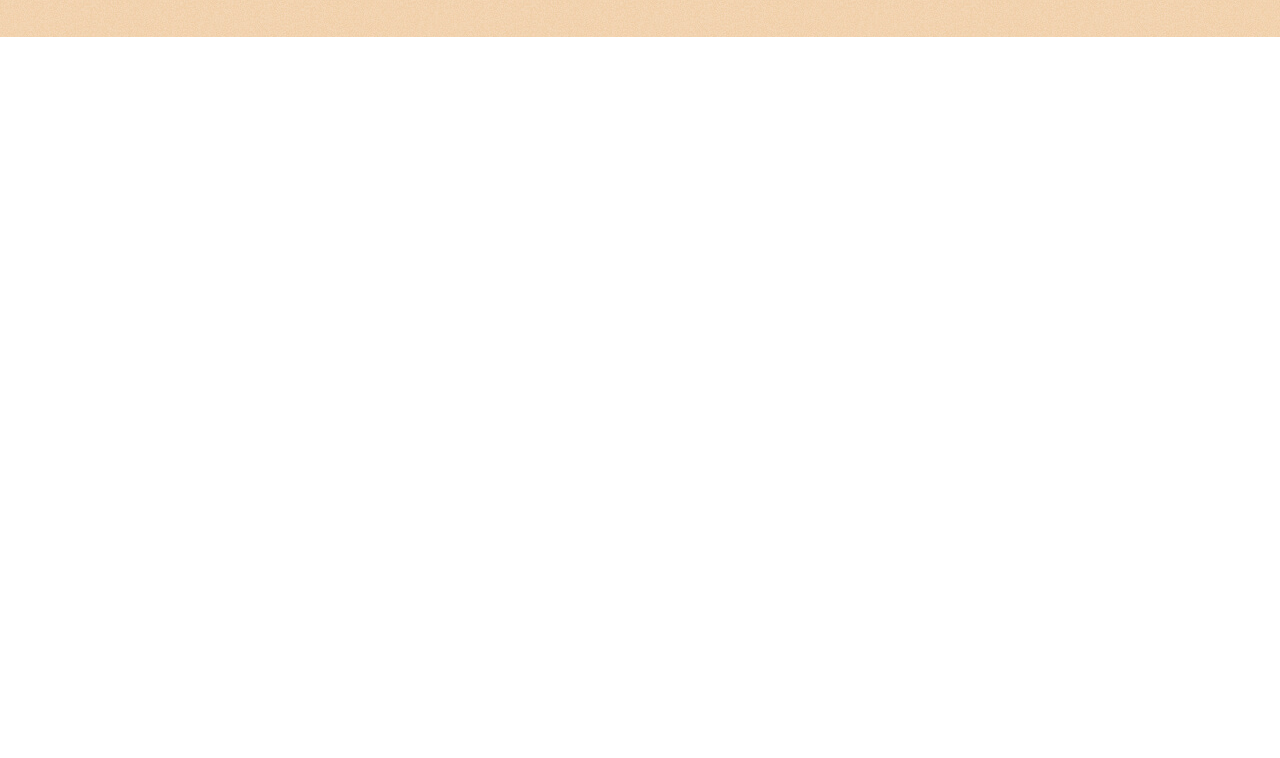
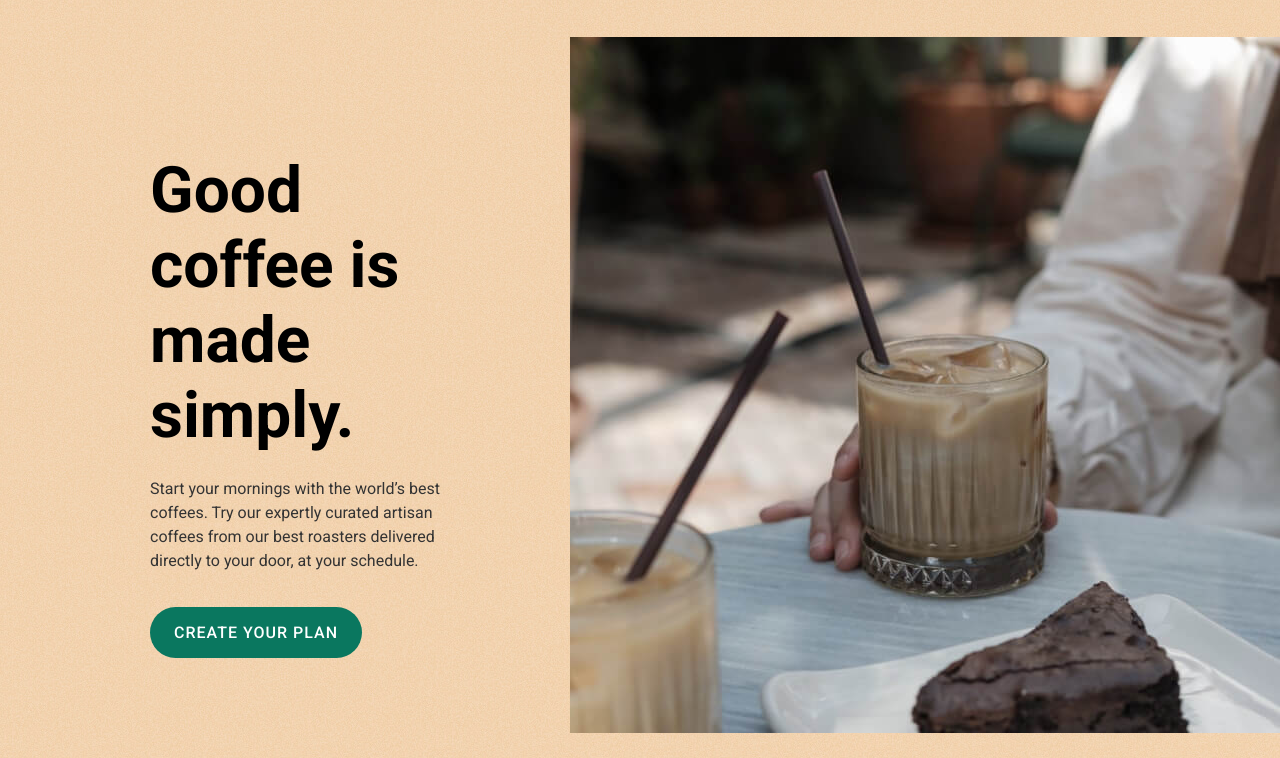
Before and after one commit to rakhim1502/coffeeroasters, a plain HTML site: page index.html in a window 1280 px wide. Shown: the part 89-847 px from the top of the page. Before the commit the page ends 800 px from the top, so only its background shows below. Drawn offline with Linux system fonts and the light colour scheme.

Commit message:
Add hero section styles

```diff
--- a/css/style.css
+++ b/css/style.css
@@ -2,6 +2,7 @@
   --text-color: #333;
   --accent-color-green: #0A775F;
   --outline-color:var(--accent-color-green);
+  --accent-color-brown: #C99B67;
 }
 
 
@@ -67,6 +68,7 @@ img {
 }
 .site-header-logo-link {
   display: flex;
+  flex-shrink: 0;
 }
 .site-header-logo-link:hover{
   opacity: 0.8;
@@ -101,10 +103,90 @@ img {
   line-height: normal;
   text-transform: uppercase;
   font-weight: bold;
+  white-space: nowrap;
 }
 .sitenav-link:hover{
   color: var(--accent-color-green);
 }
+.hero {
+}
+.hero-container {
+  display: flex;
+  padding-left: 0;
+  padding-right: 0;
+}
+.hero-info-wrapper {
+  width: 100%;
+  max-width: 730px;
+  margin: 0;
+  padding: 0;
+  padding-left: 150px;
+  padding-right: 116px;
+  padding-top: 116px;
+  padding-bottom: 100px;
+}
+.hero-heading {
+  padding: 0;
+  margin-top: 0;
+  margin-bottom: 24px;
+  font-size: 64px;
+  line-height: normal;
+  font-weight: bold;
+  color: black;
+}
+.hero-text {
+  margin-top: 0;
+  font-size: 16px;
+  line-height: 1.5;
+  margin-bottom: 34px;
+}
+.button {
+  display: inline-block;
+  white-space: nowrap;
+  border: 0;
+  border-radius: 100px;
+  text-transform: uppercase;
+  color: #fff;
+  text-decoration: none;
+  font-size: 16px;
+  letter-spacing: 1px;
+  font-weight: 500;
+  line-height: normal;
+  padding: 16px 24px;
+}
+.button-green {
+  background-color: var(--accent-color-green);
+}
+.button-green:hover{
+  opacity: 0.8;
+}
+.button-green:active{
+  opacity: 0.6;
+}
+.button-brown {
+  background-color: var(--accent-color-brown);
+}
+.button-brown:hover{
+  opacity: 0.8;
+}
+.button-brown:active{
+  opacity: 0.6;
+}
+.hero-img {
+  width: 710px;
+  height: 596px;
+  object-fit: cover;
+}
+.hero-img-index{
+  height: 696px;
+}
+
+
+
+
+
+
+
 
 
 
--- a/index.html
+++ b/index.html
@@ -33,6 +33,16 @@
         </nav>
       </div>
     </header>
+    <div class="hero">
+      <div class="hero-container container">
+        <div class="hero-info-wrapper">
+          <h2 class="hero-heading">Good coffee is made simply.</h2>
+          <p class="hero-text">Start your mornings with the world’s best coffees. Try our expertly curated artisan coffees from our best roasters delivered directly to your door, at your schedule.</p>
+          <a class="button button-green" href="#">Create your plan</a>
+        </div>
+        <img class="hero-img hero-img-index" src="img/index-hero-img.jpg" alt="hero-img" width="710" height="696" srcset="img/index-hero-img.jpg 1x, img/index-hero-img@2x.jpg 2x">
+      </div>
+    </div>
   </div>
 
 
```
Also changed, not shown: img/index-hero-img.jpg (added), img/index-hero-img@2x.jpg (added).
